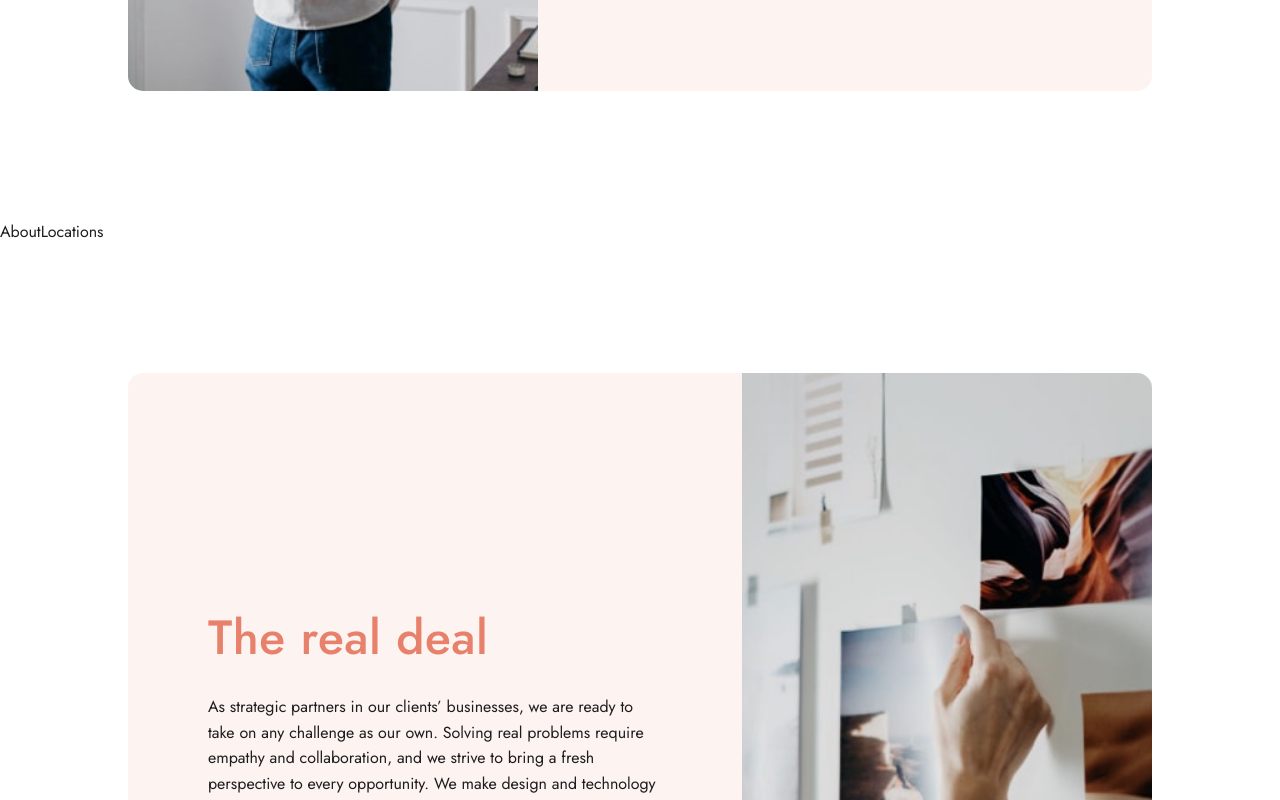
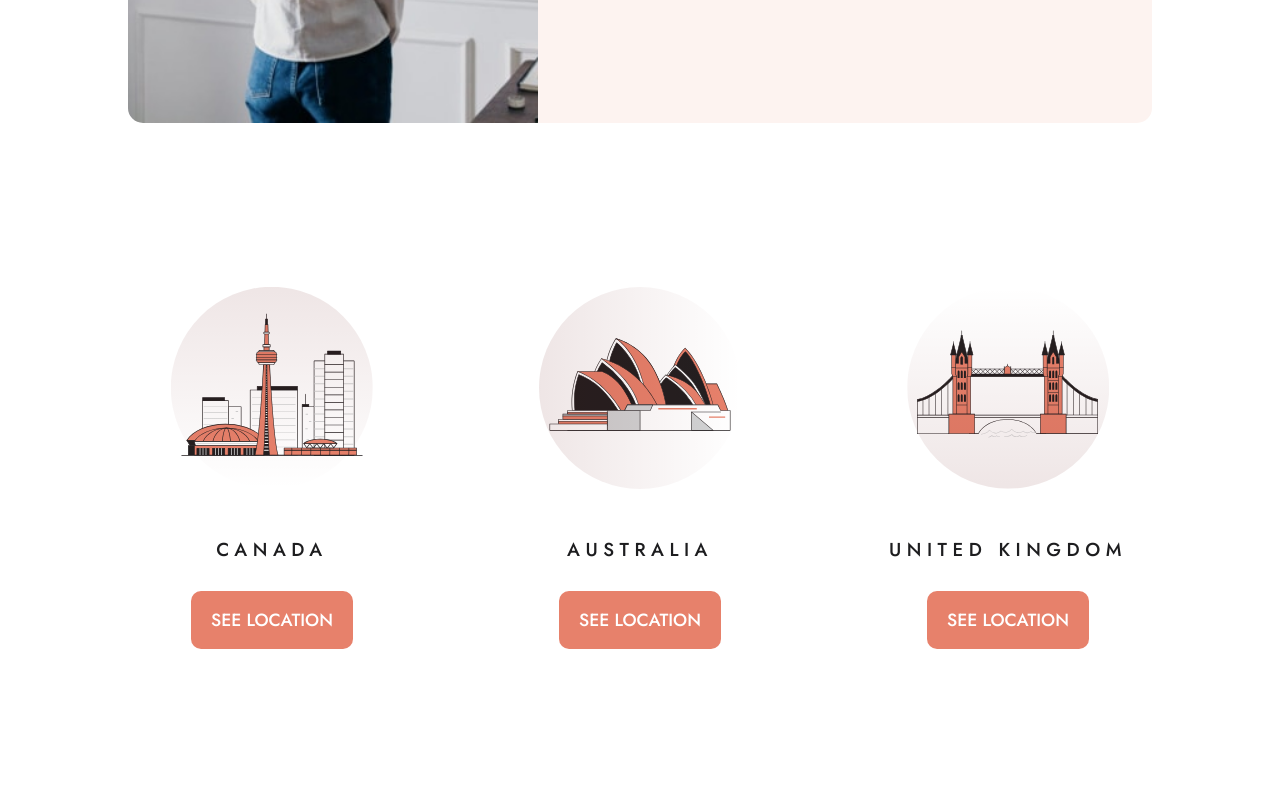
Before and after one commit to ubong-s/designo-next, a Next.js app: page /about in a window 1280 px wide. Shown: the part 1400-2200 px from the top of the page. Built offline with nearby package versions, Linux system fonts and the light colour scheme.

Commit message:
about page components completed

```diff
--- a/components/about-page/ImageText.js
+++ b/components/about-page/ImageText.js
@@ -4,7 +4,7 @@ import Image from 'next/image';
 
 export const ImageText = ({ title, description, images, altDir }) => {
    return (
-      <ImageTextWrap>
+      <ImageTextWrap className={altDir && 'alt-dir'}>
          <ImageTextInner className={altDir && 'alt-dir'}>
             <ImageWrap>
                {images && (
@@ -57,7 +57,13 @@ const ImageTextWrap = styled.section`
       width: 80%;
       margin: auto;
       max-width: 1110px;
-      padding: 8rem 0;
+      padding-top: 10rem;
+      padding-bottom: unset;
+
+      &.alt-dir {
+         padding-top: unset;
+         padding-bottom: 8rem;
+      }
    }
 `;
 
--- a/components/home-page/CompanyValues.js
+++ b/components/home-page/CompanyValues.js
@@ -117,7 +117,6 @@ const ValueCard = styled.div`
 
    &:nth-child(3) {
       .image {
-         /* background-color: blue; */
          .circle {
             transform: translate(-50%, -50%) rotate(0.2turn);
          }
--- a/components/home-page/Hero.js
+++ b/components/home-page/Hero.js
@@ -27,7 +27,7 @@ export const Hero = () => {
                </p>
                <Link href='/about'>
                   <a>
-                     <Button text='Learn More' />
+                     <Button text='Learn More' alternate='true' />
                   </a>
                </Link>
             </HeroContent>
--- a/components/locations-page/MapInfo.js
+++ b/components/locations-page/MapInfo.js
@@ -1,3 +1,7 @@
+import styled from 'styled-components';
+
 export const MapInfo = () => {
-   return <div>MapInfo</div>;
+   return <MapInfoWrap>MapInfo</MapInfoWrap>;
 };
+
+const MapInfoWrap = styled.section``;
--- a/components/shared/Button.js
+++ b/components/shared/Button.js
@@ -1,13 +1,14 @@
 import styled from 'styled-components';
 import { typography } from '../../styles';
 
-export const Button = ({ text }) => {
-   return <ButtonWrap>{text}</ButtonWrap>;
+export const Button = ({ text, alternate }) => {
+   return <ButtonWrap className={alternate && 'alternate'}>{text}</ButtonWrap>;
 };
 
 const ButtonWrap = styled.button`
    background: ${(props) => props.theme.primaryPink};
-   background: ${(props) => props.theme.white};
+   color: ${(props) => props.theme.white};
+
    font-weight: ${typography.weight.medium};
    text-transform: uppercase;
    font-size: 1.1rem;
@@ -16,4 +17,9 @@ const ButtonWrap = styled.button`
    border: none;
    border-radius: 10px;
    cursor: pointer;
+
+   &.alternate {
+      background: ${(props) => props.theme.white};
+      color: ${(props) => props.theme.dark};
+   }
 `;
--- a/components/shared/CallToAction.js
+++ b/components/shared/CallToAction.js
@@ -20,7 +20,7 @@ export const CallToAction = () => {
             </div>
             <Link href='/contact'>
                <a>
-                  <Button text='Get in touch' />
+                  <Button text='Get in touch' alternate='true' />
                </a>
             </Link>
          </CallToActionInner>
--- a/components/shared/LocationsGrid.js
+++ b/components/shared/LocationsGrid.js
@@ -1,3 +1,98 @@
+import styled from 'styled-components';
+import Link from 'next/link';
+import Image from 'next/image';
+import { locations } from '../../data/locations';
+import { Button } from '../../components';
+import { breakpoints } from '../../styles';
+
 export const LocationsGrid = () => {
-   return <div>AboutLocations</div>;
+   return (
+      <LocationsGridWrap>
+         <LocationsGridInner className='container'>
+            {locations.map((location) => (
+               <LocationCard key={location.id}>
+                  <div className='image'>
+                     <Image
+                        src={location.icon}
+                        alt={location.name}
+                        height={202}
+                        width={202}
+                     />
+                  </div>
+
+                  <h3>{location.name}</h3>
+                  <Link href={location.link}>
+                     <a>
+                        <Button text='See Location' />
+                     </a>
+                  </Link>
+               </LocationCard>
+            ))}
+         </LocationsGridInner>
+      </LocationsGridWrap>
+   );
 };
+
+const LocationsGridWrap = styled.section`
+   padding: 6rem 0;
+
+   @media screen and (min-width: ${breakpoints.tablet}) {
+      padding: 3rem 0;
+   }
+
+   @media screen and (min-width: ${breakpoints.desktop}) {
+      padding: 10rem 0;
+   }
+`;
+
+const LocationsGridInner = styled.div`
+   display: grid;
+   gap: 5rem;
+
+   @media screen and (min-width: ${breakpoints.desktop}) {
+      grid-template-columns: repeat(3, 1fr);
+   }
+`;
+
+const LocationCard = styled.div`
+   text-align: center;
+
+   .image {
+      position: relative;
+      margin-bottom: 3rem;
+
+      &::after {
+         position: absolute;
+         top: 0;
+         left: 0;
+         height: 100%;
+         width: 100%;
+         content: '';
+         background-image: url('/assets/shared/desktop/bg-pattern-small-circle.svg');
+         background-repeat: no-repeat;
+         background-position: 50%;
+      }
+   }
+
+   &:nth-child(1) {
+      .image {
+         &::after {
+            transform: rotate(90deg);
+         }
+      }
+   }
+
+   &:nth-child(3) {
+      .image {
+         &::after {
+            transform: rotate(270deg);
+         }
+      }
+   }
+
+   h3 {
+      text-transform: uppercase;
+      letter-spacing: 5.5px;
+      margin-bottom: 2rem;
+   }
+`;
--- a/pages/locations.js
+++ b/pages/locations.js
@@ -1,5 +1,5 @@
 import Head from 'next/head';
-import { MapInfo } from '../components';
+import { CallToAction, MapInfo } from '../components';
 
 const Locations = () => {
    return (
@@ -14,6 +14,7 @@ const Locations = () => {
          <MapInfo />
          <MapInfo />
          <MapInfo />
+         <CallToAction />
       </div>
    );
 };
```
